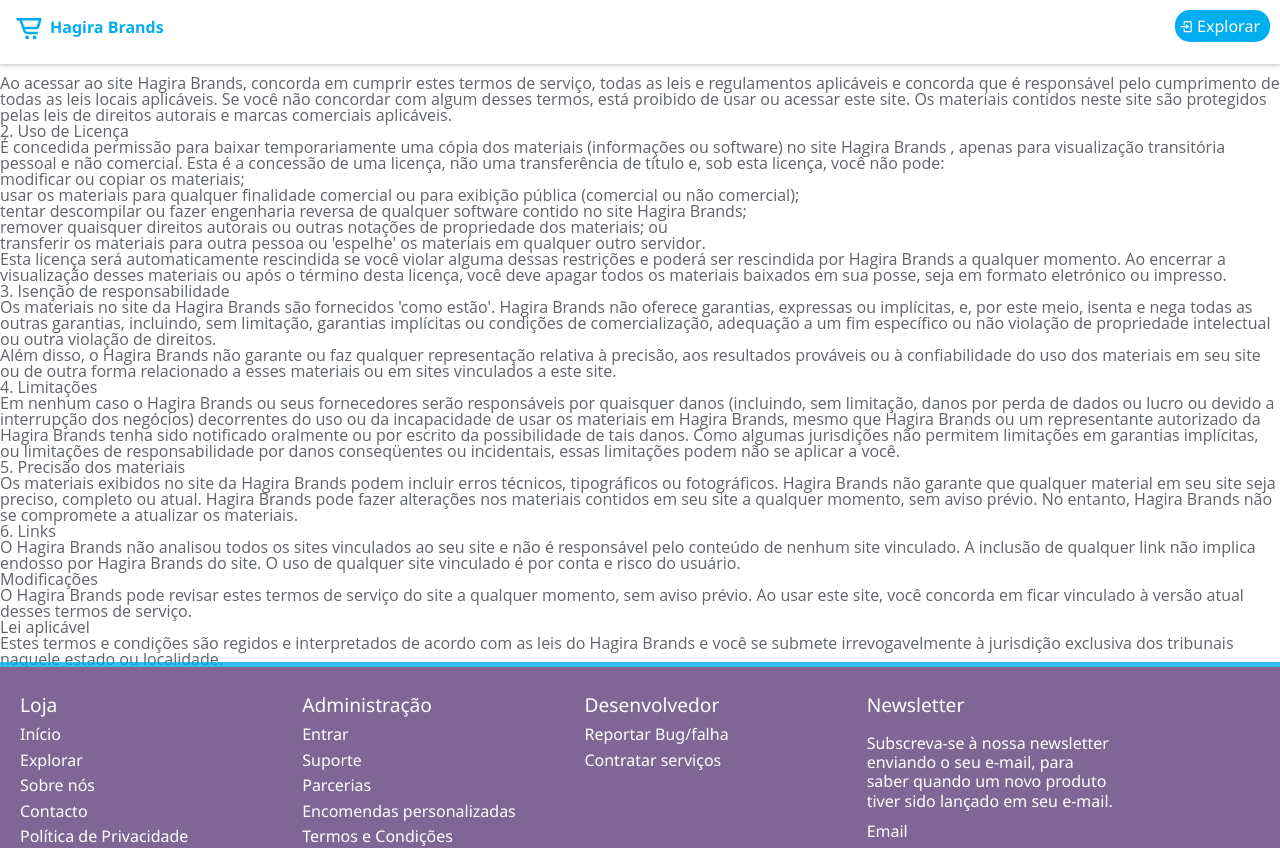
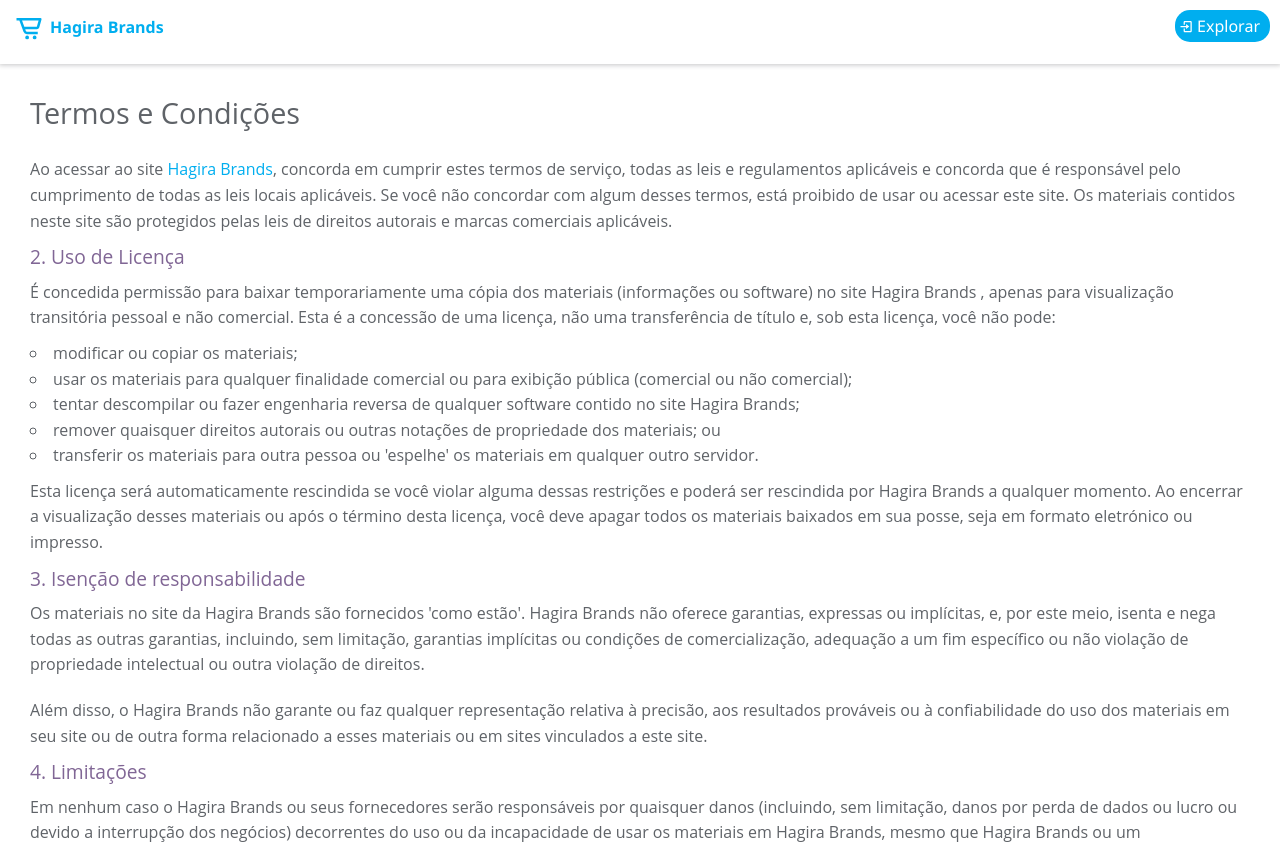
Before and after one commit to KainNhantumbo/Hagira-Brands-Store, a React (Create React App) app: page /terms-and-conditions in a window 1280 px wide. Shown: the top 848 px of the page. Built offline with nearby package versions, Linux system fonts and the light colour scheme.

Commit message:
styles: added styles for terms and conditions page.

```diff
--- a/src/pages/TermsAndConditions.jsx
+++ b/src/pages/TermsAndConditions.jsx
@@ -9,21 +9,23 @@
 			<article>
 				<p>
 					Ao acessar ao site{' '}
-					<a href='hagira-brands.netlify.app'>Hagira Brands</a>, concorda em
-					cumprir estes termos de serviço, todas as leis e regulamentos
-					aplicáveis e concorda que é responsável pelo cumprimento de todas as
-					leis locais aplicáveis. Se você não concordar com algum desses termos,
-					está proibido de usar ou acessar este site. Os materiais contidos
-					neste site são protegidos pelas leis de direitos autorais e marcas
-					comerciais aplicáveis.
+					<a href='/'>
+						<strong>Hagira Brands</strong>
+					</a>
+					, concorda em cumprir estes termos de serviço, todas as leis e
+					regulamentos aplicáveis e concorda que é responsável pelo cumprimento
+					de todas as leis locais aplicáveis. Se você não concordar com algum
+					desses termos, está proibido de usar ou acessar este site. Os
+					materiais contidos neste site são protegidos pelas leis de direitos
+					autorais e marcas comerciais aplicáveis.
 				</p>
 				<h2>2. Uso de Licença</h2>
 				<p>
 					É concedida permissão para baixar temporariamente uma cópia dos
-					materiais (informações ou software) no site Hagira Brands , apenas
-					para visualização transitória pessoal e não comercial. Esta é a
-					concessão de uma licença, não uma transferência de título e, sob esta
-					licença, você não pode:{' '}
+					materiais (informações ou software) no site{' '}
+					<strong>Hagira Brands</strong> , apenas para visualização transitória
+					pessoal e não comercial. Esta é a concessão de uma licença, não uma
+					transferência de título e, sob esta licença, você não pode:{' '}
 				</p>
 				<ol>
 					<li>modificar ou copiar os materiais; </li>
@@ -33,7 +35,7 @@
 					</li>
 					<li>
 						tentar descompilar ou fazer engenharia reversa de qualquer software
-						contido no site Hagira Brands;{' '}
+						contido no site <strong>Hagira Brands</strong>;{' '}
 					</li>
 					<li>
 						remover quaisquer direitos autorais ou outras notações de
@@ -46,35 +48,39 @@
 				</ol>
 				<p>
 					Esta licença será automaticamente rescindida se você violar alguma
-					dessas restrições e poderá ser rescindida por Hagira Brands a qualquer
-					momento. Ao encerrar a visualização desses materiais ou após o término
-					desta licença, você deve apagar todos os materiais baixados em sua
-					posse, seja em formato eletrónico ou impresso.
+					dessas restrições e poderá ser rescindida por{' '}
+					<strong>Hagira Brands</strong> a qualquer momento. Ao encerrar a
+					visualização desses materiais ou após o término desta licença, você
+					deve apagar todos os materiais baixados em sua posse, seja em formato
+					eletrónico ou impresso.
 				</p>
+
 				<h2>3. Isenção de responsabilidade</h2>
-				<ol>
-					<li>
-						Os materiais no site da Hagira Brands são fornecidos 'como estão'.
-						Hagira Brands não oferece garantias, expressas ou implícitas, e, por
-						este meio, isenta e nega todas as outras garantias, incluindo, sem
-						limitação, garantias implícitas ou condições de comercialização,
-						adequação a um fim específico ou não violação de propriedade
-						intelectual ou outra violação de direitos.{' '}
-					</li>
-					<li>
-						Além disso, o Hagira Brands não garante ou faz qualquer
-						representação relativa à precisão, aos resultados prováveis ou à
-						confiabilidade do uso dos materiais em seu site ou de outra forma
-						relacionado a esses materiais ou em sites vinculados a este site.
-					</li>
-				</ol>
+				<p>
+					Os materiais no site da <strong>Hagira Brands</strong> são fornecidos
+					'como estão'.
+					<strong> Hagira Brands</strong> não oferece garantias, expressas ou
+					implícitas, e, por este meio, isenta e nega todas as outras garantias,
+					incluindo, sem limitação, garantias implícitas ou condições de
+					comercialização, adequação a um fim específico ou não violação de
+					propriedade intelectual ou outra violação de direitos.{' '}
+				</p>
+				<p>
+					Além disso, o <strong>Hagira Brands</strong> não garante ou faz
+					qualquer representação relativa à precisão, aos resultados prováveis
+					ou à confiabilidade do uso dos materiais em seu site ou de outra forma
+					relacionado a esses materiais ou em sites vinculados a este site.
+				</p>
+
 				<h2>4. Limitações</h2>
 				<p>
-					Em nenhum caso o Hagira Brands ou seus fornecedores serão responsáveis
-					por quaisquer danos (incluindo, sem limitação, danos por perda de
-					dados ou lucro ou devido a interrupção dos negócios) decorrentes do
-					uso ou da incapacidade de usar os materiais em Hagira Brands, mesmo
-					que Hagira Brands ou um representante autorizado da Hagira Brands
+					Em nenhum caso o <strong>Hagira Brands</strong> ou seus fornecedores
+					serão responsáveis por quaisquer danos (incluindo, sem limitação,
+					danos por perda de dados ou lucro ou devido a interrupção dos
+					negócios) decorrentes do uso ou da incapacidade de usar os materiais
+					em <strong>Hagira Brands</strong>, mesmo que{' '}
+					<strong>Hagira Brands</strong> ou um representante autorizado da{' '}
+					<strong>Hagira Brands </strong>
 					tenha sido notificado oralmente ou por escrito da possibilidade de
 					tais danos. Como algumas jurisdições não permitem limitações em
 					garantias implícitas, ou limitações de responsabilidade por danos
@@ -83,31 +89,41 @@
 				</p>
 				<h2>5. Precisão dos materiais</h2>
 				<p>
-					Os materiais exibidos no site da Hagira Brands podem incluir erros
-					técnicos, tipográficos ou fotográficos. Hagira Brands não garante que
-					qualquer material em seu site seja preciso, completo ou atual. Hagira
-					Brands pode fazer alterações nos materiais contidos em seu site a
-					qualquer momento, sem aviso prévio. No entanto, Hagira Brands não se
+					Os materiais exibidos no site da <strong>Hagira Brands</strong> podem
+					incluir erros técnicos, tipográficos ou fotográficos.{' '}
+					<strong>Hagira Brands</strong> não garante que qualquer material em
+					seu site seja preciso, completo ou atual. Hagira Brands pode fazer
+					alterações nos materiais contidos em seu site a qualquer momento, sem
+					aviso prévio. No entanto, <strong>Hagira Brands</strong> não se
 					compromete a atualizar os materiais.
 				</p>
 				<h2>6. Links</h2>
 				<p>
-					O Hagira Brands não analisou todos os sites vinculados ao seu site e
-					não é responsável pelo conteúdo de nenhum site vinculado. A inclusão
-					de qualquer link não implica endosso por Hagira Brands do site. O uso
-					de qualquer site vinculado é por conta e risco do usuário.
+					O <strong>Hagira Brands</strong> não analisou todos os sites
+					vinculados ao seu site e não é responsável pelo conteúdo de nenhum
+					site vinculado. A inclusão de qualquer link não implica endosso por{' '}
+					<strong>Hagira Brands</strong> do site. O uso de qualquer site
+					vinculado é por conta e risco do usuário.
 				</p>
 				<h3>Modificações</h3>
 				<p>
-					O Hagira Brands pode revisar estes termos de serviço do site a
-					qualquer momento, sem aviso prévio. Ao usar este site, você concorda
-					em ficar vinculado à versão atual desses termos de serviço.
+					O{' '}
+					<strong>
+						<strong>Hagira Brands</strong>
+					</strong>{' '}
+					pode revisar estes termos de serviço do site a qualquer momento, sem
+					aviso prévio. Ao usar este site, você concorda em ficar vinculado à
+					versão atual desses termos de serviço.
 				</p>
 				<h3>Lei aplicável</h3>
 				<p>
 					Estes termos e condições são regidos e interpretados de acordo com as
-					leis do Hagira Brands e você se submete irrevogavelmente à jurisdição
-					exclusiva dos tribunais naquele estado ou localidade.
+					leis da{' '}
+					<strong>
+						<strong>Hagira Brands</strong>
+					</strong>{' '}
+					e você se submete irrevogavelmente à jurisdição exclusiva dos
+					tribunais nosso estado e localidade.
 				</p>
 			</article>
 		</TermsAndConditionsContainer>
--- a/src/styles/termsAndConditions.js
+++ b/src/styles/termsAndConditions.js
@@ -1,3 +1,42 @@
-import styled from "styled-components";
+import styled from 'styled-components';
 
-export const TermsAndConditionsContainer = styled.main``
+export const TermsAndConditionsContainer = styled.main`
+	margin: 50px 0;
+  padding: 30px;
+
+	section {
+		h1 {
+			font-size: 1.8rem;
+			font-weight: 500;
+		}
+	}
+
+	article {
+		line-height: 1.6rem;
+
+    h2 {
+			color: rgb(${({ theme }) => theme.secondary});
+      font-weight: 500;
+      font-size: 1.2rem;
+    }
+
+    h3 {
+      font-weight: 500;
+			color: rgb(${({ theme }) => theme.secondary});
+    }
+
+		p {
+			font-size: 1rem;
+      padding: 10px 0;
+		}
+
+    li {
+      list-style: circle;
+      list-style-position: inside;
+    }
+
+		a {
+			color: rgb(${({ theme }) => theme.primary});
+		}
+	}
+`;
```
